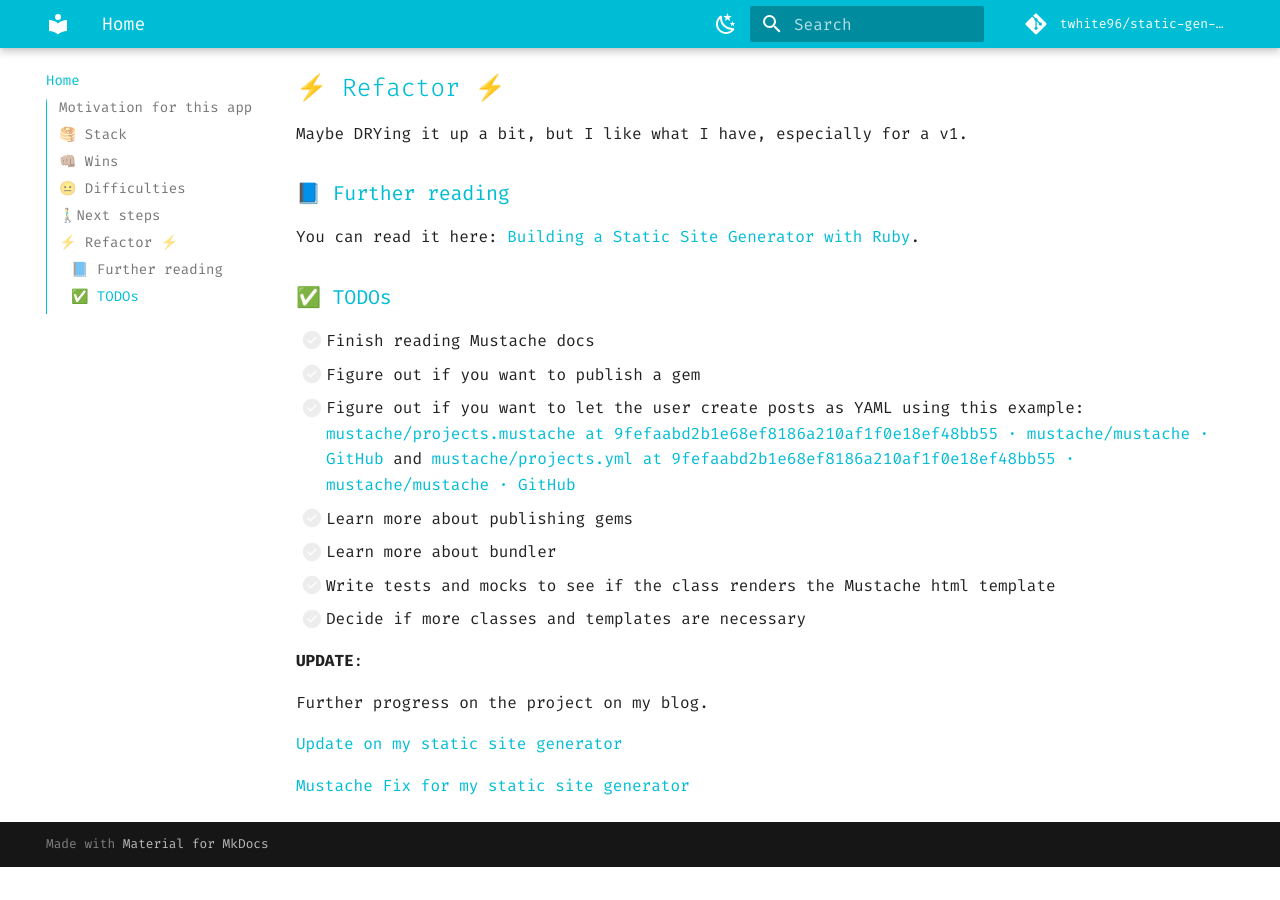
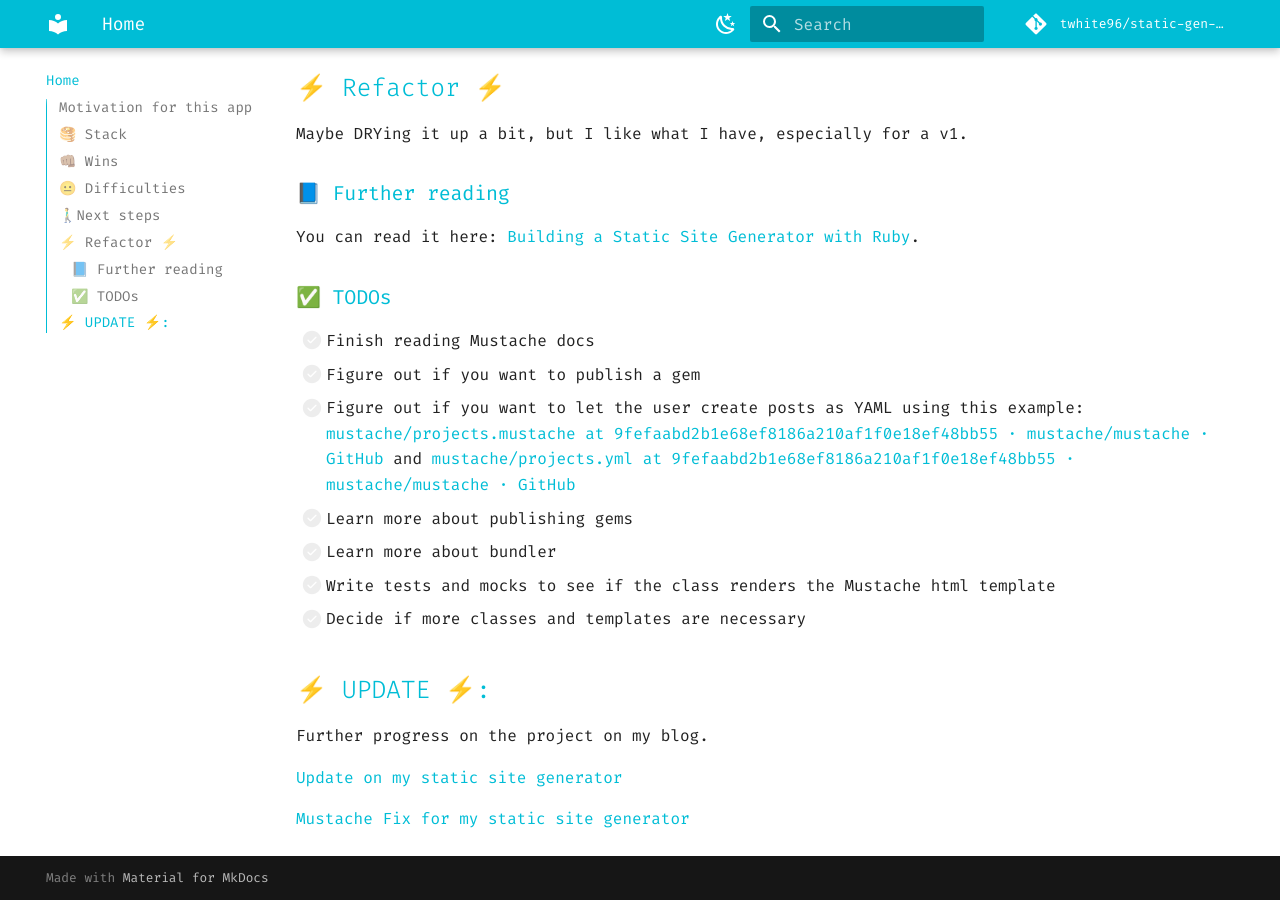
Before and after one commit to twhite96/static-gen-ruby, an MkDocs documentation site: the page built from docs/index.md, in a window 1280 px wide and 900 px high, scrolled down 1342 px. Built offline with MkDocs 1.6.1 and Material for MkDocs 9.7.7, drawn with Linux system fonts in a browser that asks for light colours; comment, search, counter and statistics services are not loaded; before the commit the page ends 2209 px from its top, so only the background shows below that.

Commit message:
Update docs

```diff
--- a/docs/index.md
+++ b/docs/index.md
@@ -51,7 +51,7 @@ You can read it here: [Building a Static Site Generator with Ruby](https://tiffa
 - [ ] Decide if more classes and templates are necessary
 
 
-**UPDATE**:
+## ⚡ UPDATE ⚡:
 
 Further progress on the project on my blog.
 
```
